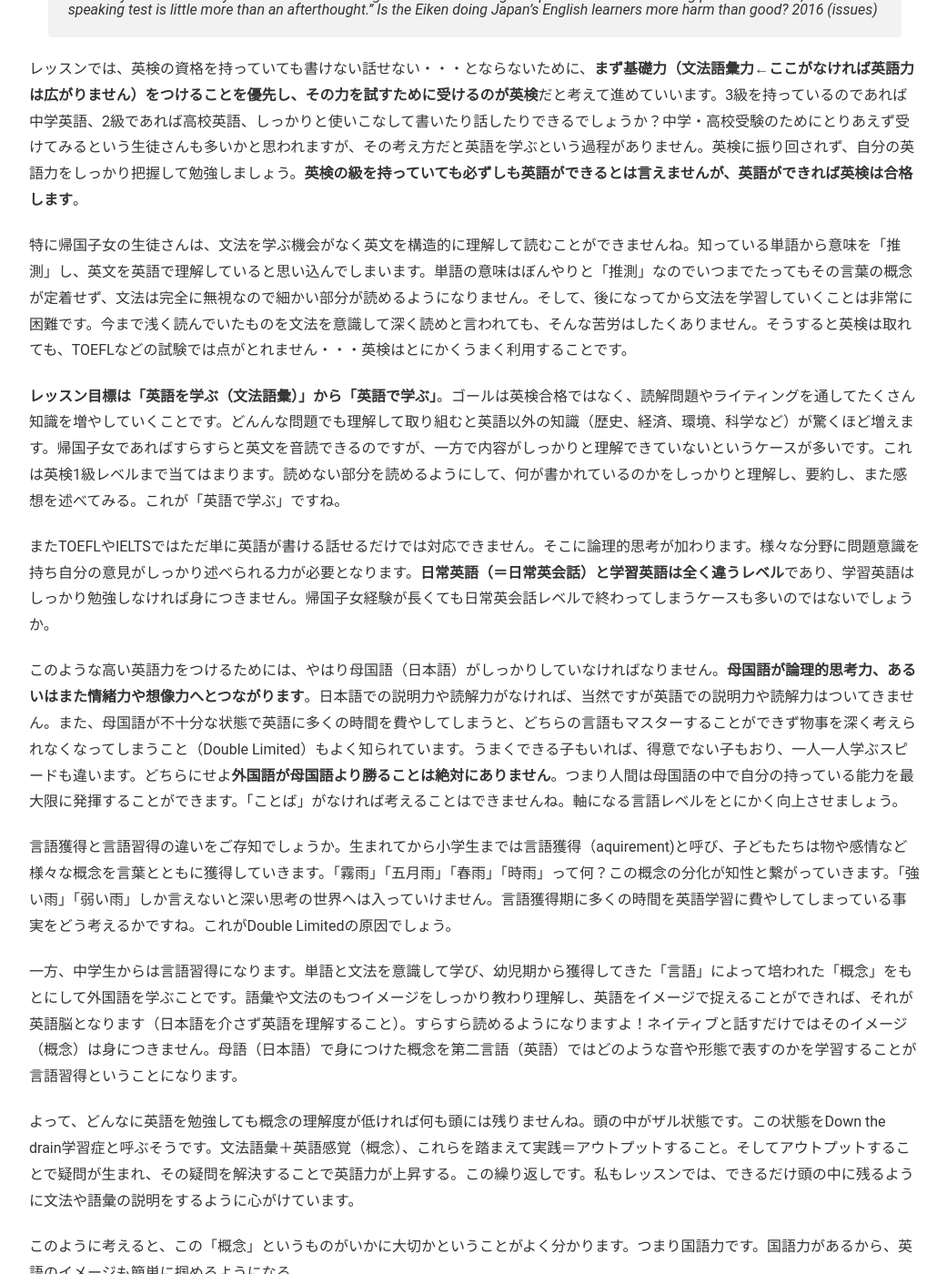
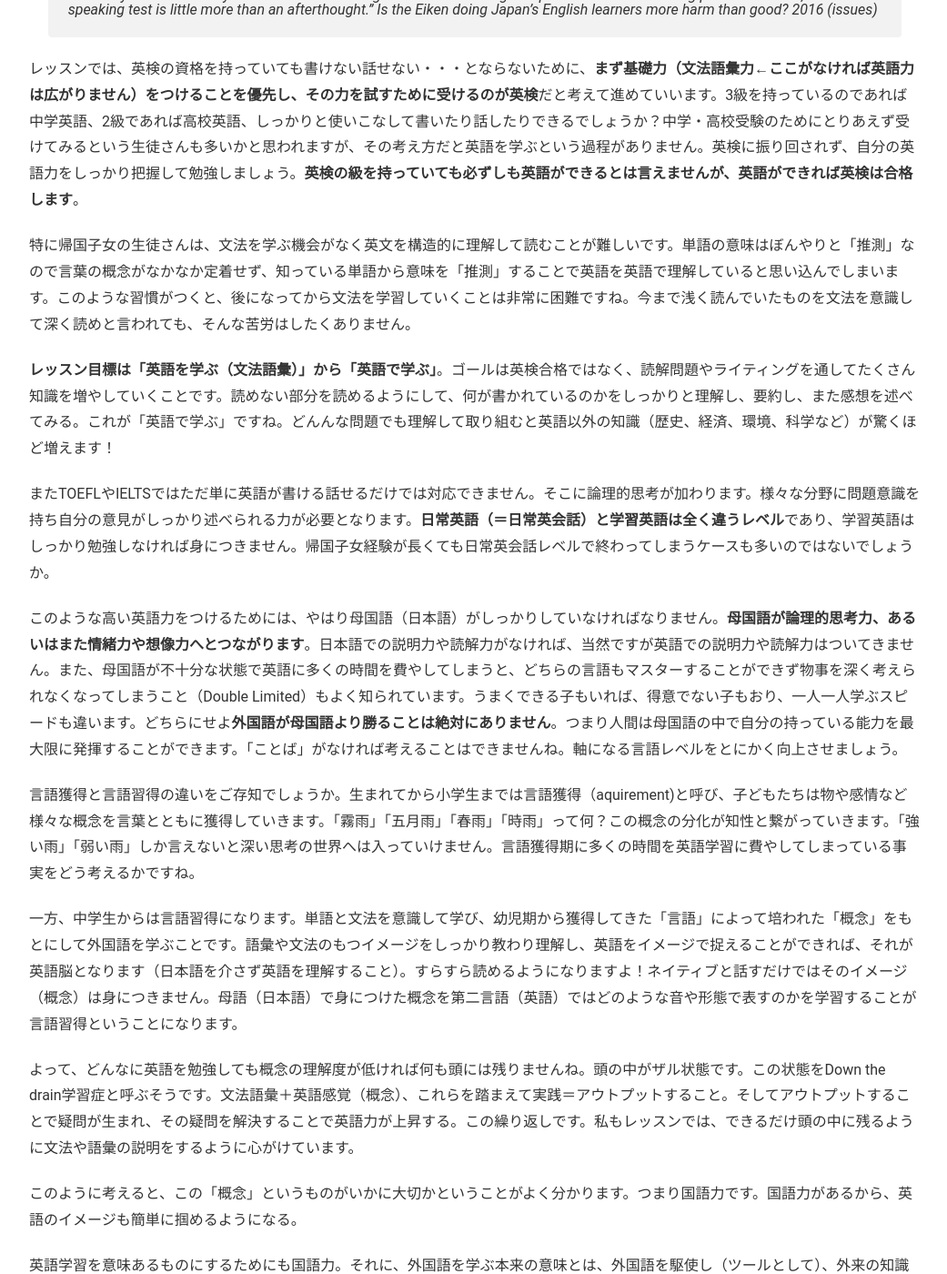
Before and after one commit to phocean/akispace, a Jekyll site: the page built from lessons.md, in a window 1280 px wide and 1400 px high, scrolled down 1370 px. Shown: the whole window at 91% size, without its empty margins (118-1159 px from the left). Built offline with Jekyll 4.4.1, drawn with Linux system fonts in a browser that asks for light colours.

Commit message:
Update lessons.md

```diff
--- a/lessons.md
+++ b/lessons.md
@@ -30,15 +30,15 @@
 
 レッスンでは、英検の資格を持っていても書けない話せない・・・とならないために、<strong>まず基礎力（文法語彙力←ここがなければ英語力は広がりません）をつけることを優先し、その力を試すために受けるのが英検</strong>だと考えて進めていいます。3級を持っているのであれば中学英語、2級であれば高校英語、しっかりと使いこなして書いたり話したりできるでしょうか？中学・高校受験のためにとりあえず受けてみるという生徒さんも多いかと思われますが、その考え方だと英語を学ぶという過程がありません。英検に振り回されず、自分の英語力をしっかり把握して勉強しましょう。**英検の級を持っていても必ずしも英語ができるとは言えませんが、英語ができれば英検は合格します**。
 
-特に帰国子女の生徒さんは、文法を学ぶ機会がなく英文を構造的に理解して読むことができませんね。知っている単語から意味を「推測」し、英文を英語で理解していると思い込んでしまいます。単語の意味はぼんやりと「推測」なのでいつまでたってもその言葉の概念が定着せず、文法は完全に無視なので細かい部分が読めるようになりません。そして、後になってから文法を学習していくことは非常に困難です。今まで浅く読んでいたものを文法を意識して深く読めと言われても、そんな苦労はしたくありません。そうすると英検は取れても、TOEFLなどの試験では点がとれません・・・英検はとにかくうまく利用することです。
+特に帰国子女の生徒さんは、文法を学ぶ機会がなく英文を構造的に理解して読むことが難しいです。単語の意味はぼんやりと「推測」なので言葉の概念がなかなか定着せず、知っている単語から意味を「推測」することで英語を英語で理解していると思い込んでしまいます。このような習慣がつくと、後になってから文法を学習していくことは非常に困難ですね。今まで浅く読んでいたものを文法を意識して深く読めと言われても、そんな苦労はしたくありません。
 
-**レッスン目標は「英語を学ぶ（文法語彙）」から「英語で学ぶ」**。ゴールは英検合格ではなく、読解問題やライティングを通してたくさん知識を増やしていくことです。どんんな問題でも理解して取り組むと英語以外の知識（歴史、経済、環境、科学など）が驚くほど増えます。帰国子女であればすらすらと英文を音読できるのですが、一方で内容がしっかりと理解できていないというケースが多いです。これは英検1級レベルまで当てはまります。読めない部分を読めるようにして、何が書かれているのかをしっかりと理解し、要約し、また感想を述べてみる。これが「英語で学ぶ」ですね。
+**レッスン目標は「英語を学ぶ（文法語彙）」から「英語で学ぶ」**。ゴールは英検合格ではなく、読解問題やライティングを通してたくさん知識を増やしていくことです。読めない部分を読めるようにして、何が書かれているのかをしっかりと理解し、要約し、また感想を述べてみる。これが「英語で学ぶ」ですね。どんんな問題でも理解して取り組むと英語以外の知識（歴史、経済、環境、科学など）が驚くほど増えます！
 
 またTOEFLやIELTSではただ単に英語が書ける話せるだけでは対応できません。そこに論理的思考が加わります。様々な分野に問題意識を持ち自分の意見がしっかり述べられる力が必要となります。**日常英語（＝日常英会話）と学習英語は全く違うレベル**であり、学習英語はしっかり勉強しなければ身につきません。帰国子女経験が長くても日常英会話レベルで終わってしまうケースも多いのではないでしょうか。
 
 このような高い英語力をつけるためには、やはり母国語（日本語）がしっかりしていなければなりません。**母国語が論理的思考力、あるいはまた情緒力や想像力へとつながります**。日本語での説明力や読解力がなければ、当然ですが英語での説明力や読解力はついてきません。また、母国語が不十分な状態で英語に多くの時間を費やしてしまうと、どちらの言語もマスターすることができず物事を深く考えられなくなってしまうこと（Double Limited）もよく知られています。うまくできる子もいれば、得意でない子もおり、一人一人学ぶスピードも違います。どちらにせよ**外国語が母国語より勝ることは絶対にありません**。つまり人間は母国語の中で自分の持っている能力を最大限に発揮することができます。「ことば」がなければ考えることはできませんね。軸になる言語レベルをとにかく向上させましょう。
 
-言語獲得と言語習得の違いをご存知でしょうか。生まれてから小学生までは言語獲得（aquirement)と呼び、子どもたちは物や感情など様々な概念を言葉とともに獲得していきます。「霧雨」「五月雨」「春雨」「時雨」って何？この概念の分化が知性と繋がっていきます。「強い雨」「弱い雨」しか言えないと深い思考の世界へは入っていけません。言語獲得期に多くの時間を英語学習に費やしてしまっている事実をどう考えるかですね。これがDouble Limitedの原因でしょう。
+言語獲得と言語習得の違いをご存知でしょうか。生まれてから小学生までは言語獲得（aquirement)と呼び、子どもたちは物や感情など様々な概念を言葉とともに獲得していきます。「霧雨」「五月雨」「春雨」「時雨」って何？この概念の分化が知性と繋がっていきます。「強い雨」「弱い雨」しか言えないと深い思考の世界へは入っていけません。言語獲得期に多くの時間を英語学習に費やしてしまっている事実をどう考えるかですね。
 
 一方、中学生からは言語習得になります。単語と文法を意識して学び、幼児期から獲得してきた「言語」によって培われた「概念」をもとにして外国語を学ぶことです。語彙や文法のもつイメージをしっかり教わり理解し、英語をイメージで捉えることができれば、それが英語脳となります（日本語を介さず英語を理解すること）。すらすら読めるようになりますよ！ネイティブと話すだけではそのイメージ（概念）は身につきません。母語（日本語）で身につけた概念を第二言語（英語）ではどのような音や形態で表すのかを学習することが言語習得ということになります。
 
```
